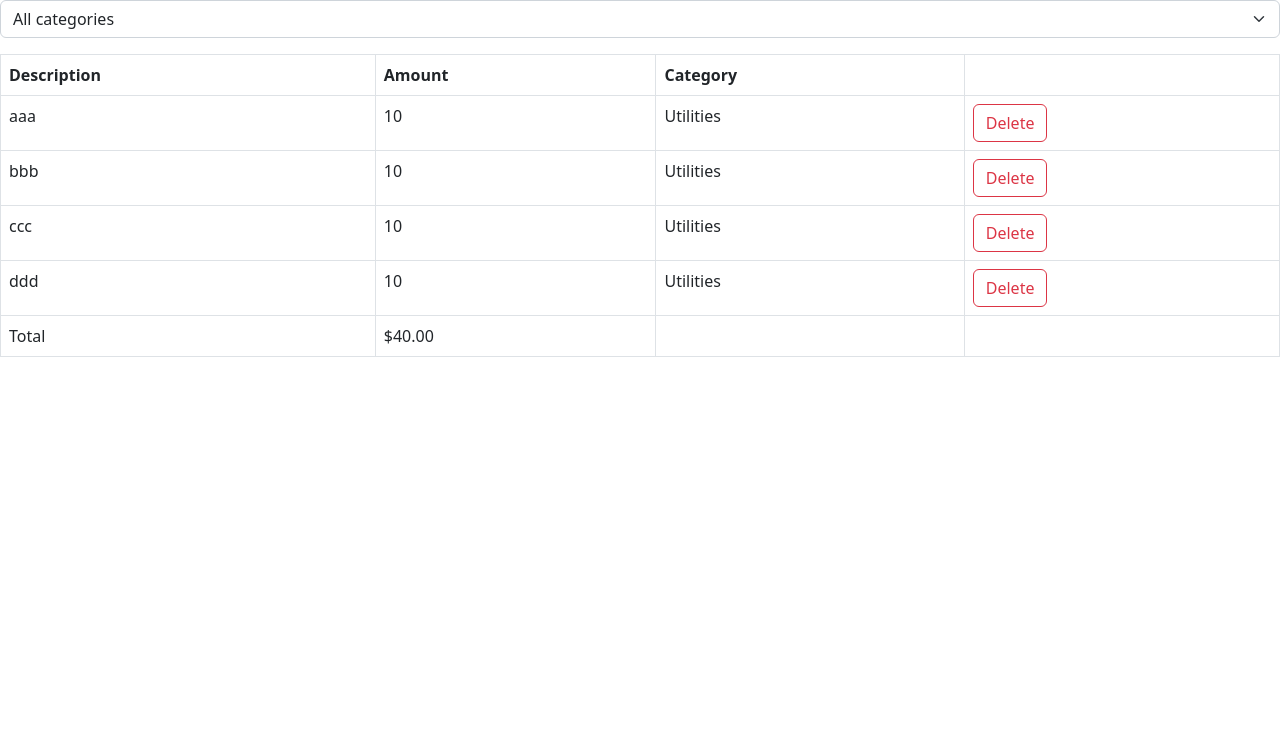
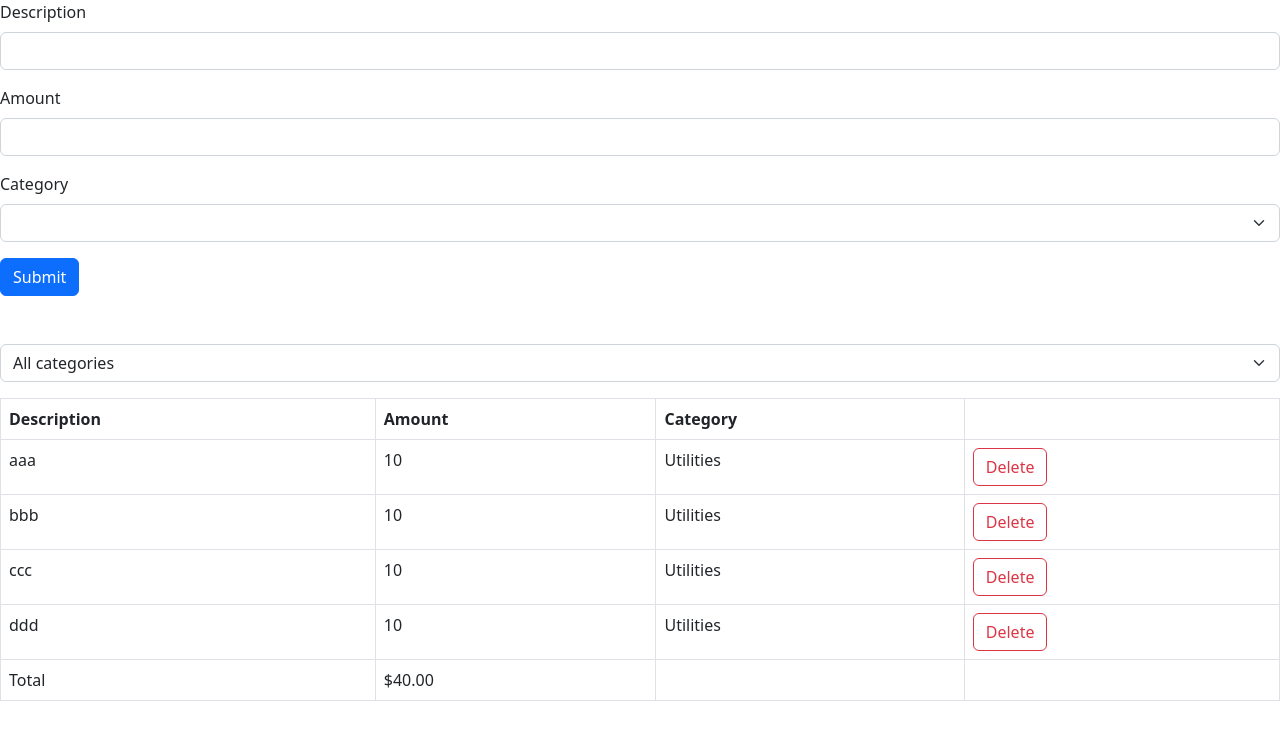
Before and after one commit to deardaveed/react-18-for-beginners, a React (Vite) app: page / in a window 1280 px wide. Shown: the top 740 px of the page. Built offline with nearby package versions, Linux system fonts and the light colour scheme.

Commit message:
added expense form

```diff
--- a/src/App.tsx
+++ b/src/App.tsx
@@ -1,6 +1,9 @@
 import React, { useState } from "react";
 import ExpenseList from "./expense-tracker/components/ExpenseList";
 import ExpenseFilter from "./expense-tracker/components/ExpenseFilter";
+import ExpenseForm from "./expense-tracker/components/ExpenseForm";
+
+export const categories = ["Groceries", "Utilities", "Entertainment"];
 
 function App() {
 	const [selectedCategory, setSelectedCategory] = useState('');
@@ -17,6 +20,9 @@ function App() {
   return (
 		<div>
 			<div className="mb-3">
+				<div className="mb-5">
+					<ExpenseForm />
+				</div>
 				<ExpenseFilter onSelectCategory={category => setSelectedCategory(category)} />
 			</div>
       <ExpenseList
--- a/src/expense-tracker/components/ExpenseFilter.tsx
+++ b/src/expense-tracker/components/ExpenseFilter.tsx
@@ -1,4 +1,5 @@
 import React from "react";
+import { categories } from "../../App";
 
 interface Props {
   onSelectCategory: (category: string) => void;
@@ -6,13 +7,18 @@ interface Props {
 
 const ExpenseFilter = ({ onSelectCategory }: Props) => {
   return (
-    <select className="form-select" onChange={ (event) => onSelectCategory(event.target.value)}>
+    <select
+      className="form-select"
+      onChange={(event) => onSelectCategory(event.target.value)}
+    >
       <option value="">All categories</option>
-      <option value="Groceries">Groceries</option>
-      <option value="Utilities">Utilities</option>
-      <option value="Entertainment">Entertainment</option>
+      {categories.map((category) => (
+        <option key={category} value={category}>
+          {category}
+        </option>
+      ))}
     </select>
   );
 };
 
-export default ExpenseFilter
+export default ExpenseFilter;
--- /dev/null
+++ b/src/expense-tracker/components/ExpenseForm.tsx
@@ -0,0 +1,37 @@
+import React from "react";
+import { categories } from "../../App";
+
+const ExpenseForm = () => {
+  return (
+    <form>
+      <div className="mb-3">
+        <label htmlFor="description" className="form-label">
+          Description
+        </label>
+        <input id="description" type="text" className="form-control" />
+      </div>
+      <div className="mb-3">
+        <label htmlFor="amount" className="form-label">
+          Amount
+        </label>
+        <input id="amount" type="number" className="form-control" />
+      </div>
+      <div className="mb-3">
+        <label htmlFor="category" className="form-label">
+          Category
+        </label>
+        <select id="category" name="" id="" className="form-select">
+          <option value=""></option>
+          {categories.map((category) => (
+            <option key={category} value={category}>
+              {category}
+            </option>
+          ))}
+        </select>
+			</div>
+			<button className="btn btn-primary">Submit</button>
+    </form>
+  );
+};
+
+export default ExpenseForm;
```
